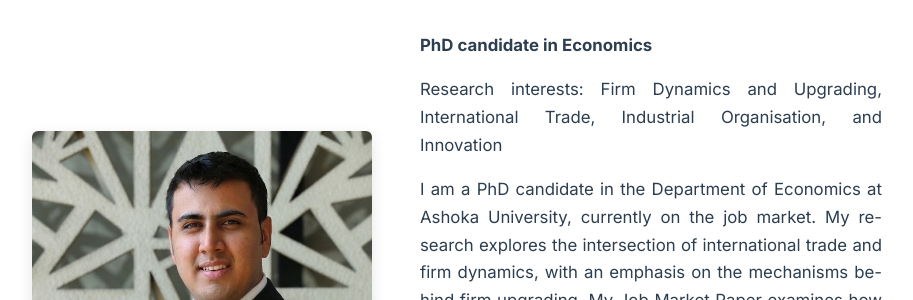
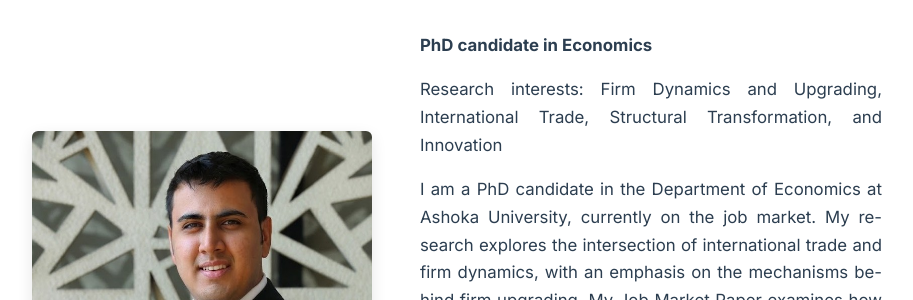
Before and after one commit to malhotravishrut/malhotravishrut.github.io, a Jekyll site: the page built from index.md, in a window 1280 px wide. Shown: the part 178-478 px from the top of the page, without its empty margins (183-1096 px from the left). Built offline with Jekyll 4.4.1, drawn with Linux system fonts in a browser that asks for light colours.

Commit message:
Update research interests in index.md

```diff
--- a/index.md
+++ b/index.md
@@ -16,7 +16,7 @@ title: Home
     <p><strong>PhD candidate in Economics</strong></p>
 
     <p>
-      Research interests: Firm Dynamics and Upgrading, International Trade, Industrial Organisation, and Innovation
+      Research interests: Firm Dynamics and Upgrading, International Trade, Structural Transformation, and Innovation
     </p>
 
     <p>
```
